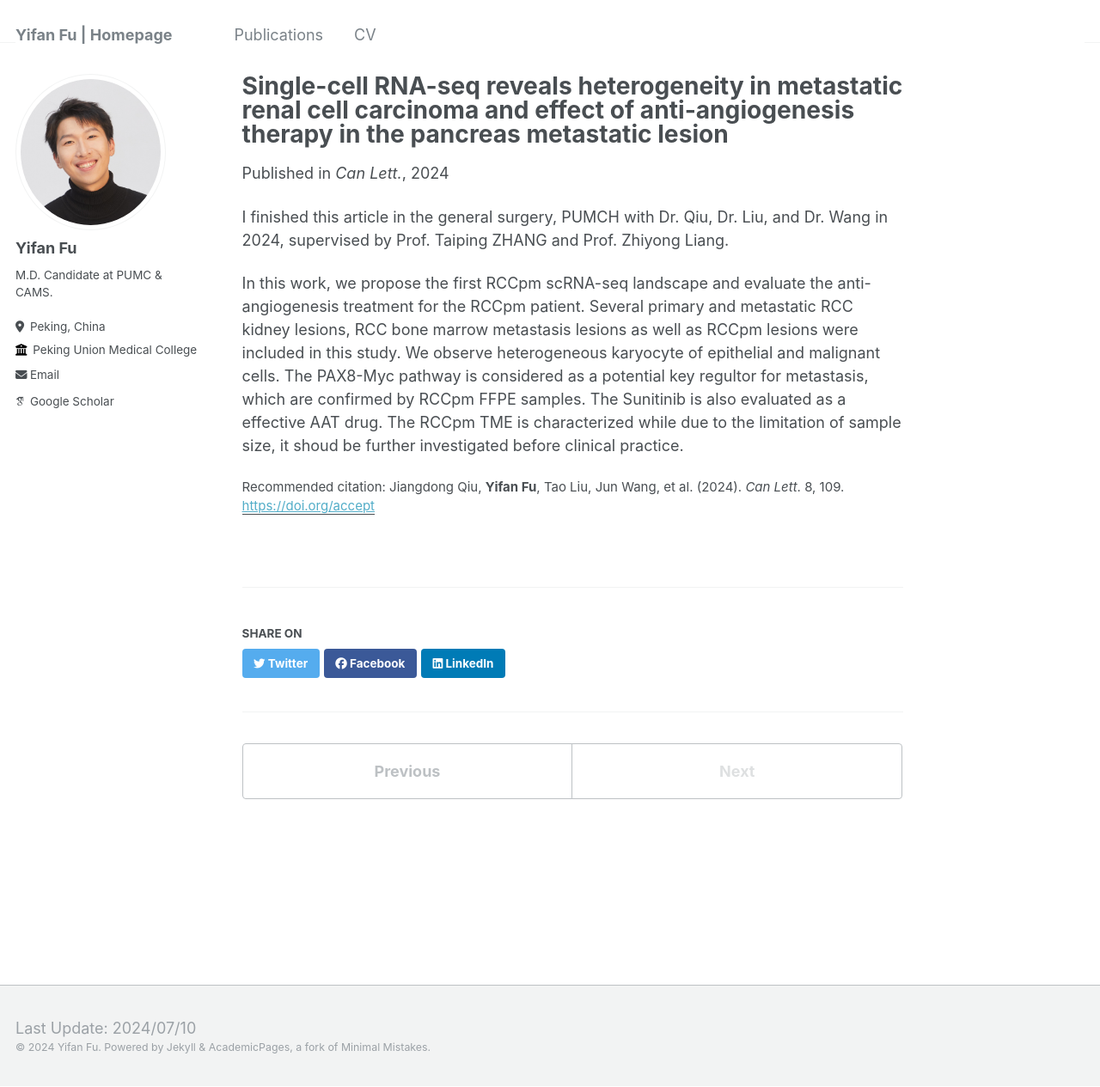
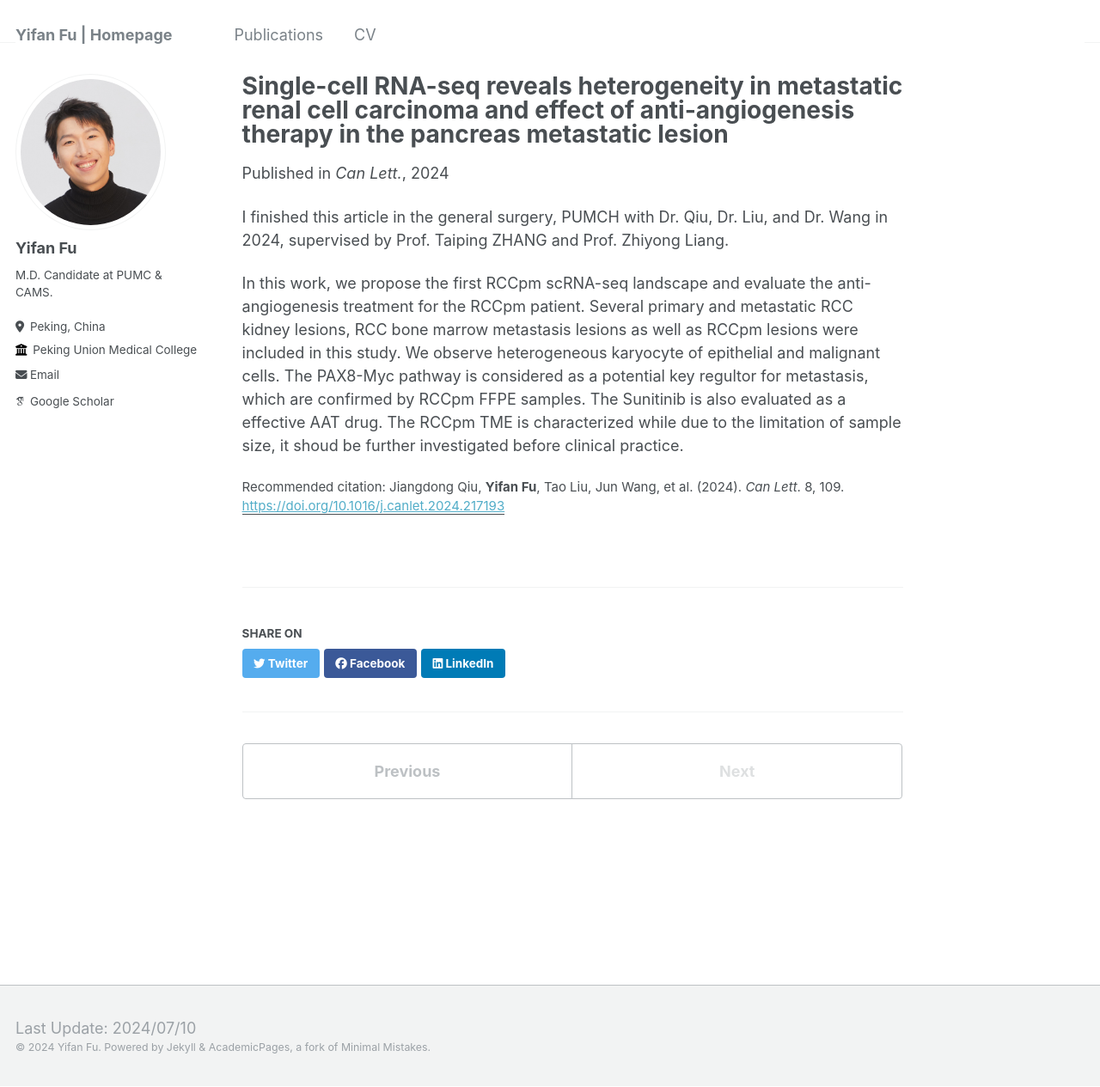
Before and after one commit to yifanfu01/yifanfu01.github.io, a Jekyll site: the page built from _publications/2024CANLETT.md, in a window 1280 px wide and 1265 px high. Shown: the whole window at 86% size. Built offline with Jekyll 4.4.1, drawn with Linux system fonts in a browser that asks for light colours; some web fonts are replaced; part of the change alters nothing that is shown.

Commit message:
Update 2024CANLETT.md

```diff
--- a/_publications/2024CANLETT.md
+++ b/_publications/2024CANLETT.md
@@ -3,9 +3,9 @@ title: "Single-cell RNA-seq reveals heterogeneity in metastatic renal cell carci
 collection: publications
 permalink: /publication/cl2024
 excerpt: 'This paper profiled the first renal clear cell carcinoma pancreas metastasis scRNA-seq landscape.'
-date: 2024-08-16
+date: 2024-08-17
 venue: 'Can Lett.'
-paperurl: 'https://doi.org/accept'
+paperurl: 'https://doi.org/10.1016/j.canlet.2024.217193'
 citation: 'Jiangdong Qiu, <b>Yifan Fu</b>, Tao Liu, Jun Wang, et al. (2024). <i>Can Lett</i>. 8, 109.'
 ---
 
```
